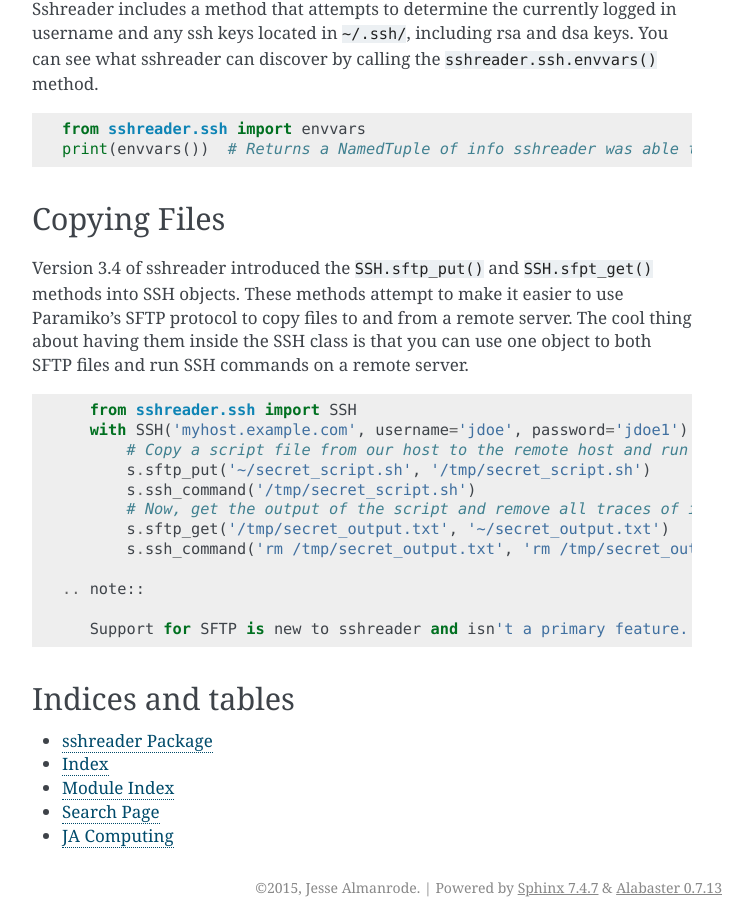
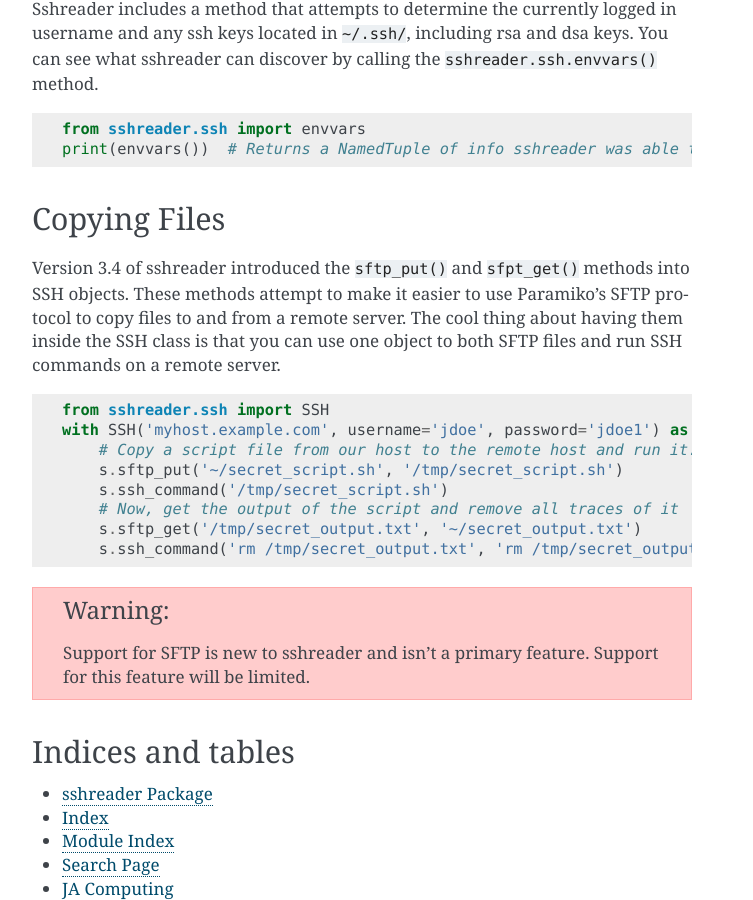
Before and after one commit to isaiah1112/sshreader, a Sphinx documentation site: the page built from docs/source/getting_started.rst, in a window 1280 px wide and 900 px high, scrolled down 2327 px. Shown: the whole window, without its empty margins (388-1141 px from the left). Built offline with Sphinx 7.4.7, drawn with Linux system fonts in a browser that asks for light colours.

Commit message:
dirty hack, have a better idea ?

```diff
--- a/docs/source/getting_started.rst
+++ b/docs/source/getting_started.rst
@@ -113,7 +113,7 @@
 Copying Files
 -------------
 
-Version 3.4 of sshreader introduced the :code:`SSH.sftp_put()` and :code:`SSH.sfpt_get()` methods into SSH objects.  These
+Version 3.4 of sshreader introduced the :code:`sftp_put()` and :code:`sfpt_get()` methods into SSH objects.  These
 methods attempt to make it easier to use Paramiko's SFTP protocol to copy files to and from a remote server.  The cool thing
 about having them inside the SSH class is that you can use one object to both SFTP files and run SSH commands on a remote server.
 
@@ -128,7 +128,7 @@
         s.sftp_get('/tmp/secret_output.txt', '~/secret_output.txt')
         s.ssh_command('rm /tmp/secret_output.txt', 'rm /tmp/secret_output.sh')
 
- .. note::
+.. warning::
 
     Support for SFTP is new to sshreader and isn't a primary feature.  Support for this feature will be limited.
 
```
